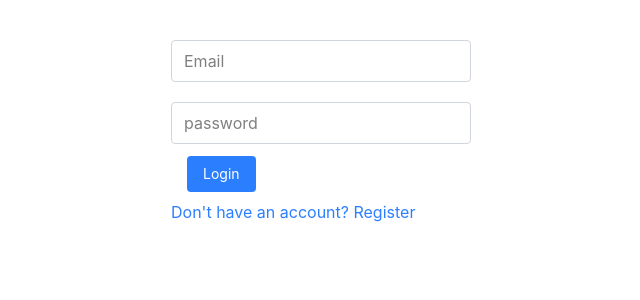
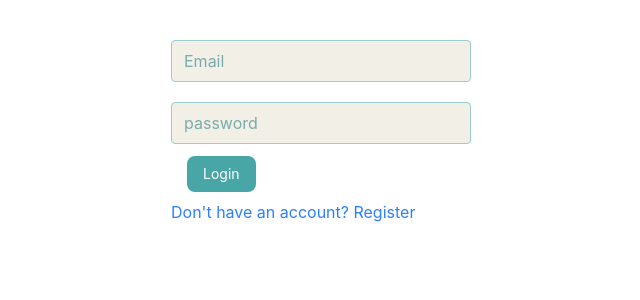
Before and after one commit to snehalkhater/CineMovie-project, a React (Vite) app in the folder client/: page /login in a window 1280 px wide. Shown: the top 300 px of the page, without its empty margins (319-959 px from the left). Built offline with nearby package versions, Linux system fonts and the light colour scheme.

Commit message:
button and input component are created

```diff
--- a/client/src/components/Button.jsx
+++ b/client/src/components/Button.jsx
@@ -9,15 +9,15 @@ function Button({ title, onClick, size = "medium", variant = "primary" }) {
   };
 
   const VARIANT_CLASSES = {
-    primary: "bg-blue-500 text-white hover:bg-blue-600",
-    secondary: "bg-gray-500 text-white hover:bg-gray-600",
-    tertiary: "bg-orange-400 text-black hover:bg-orange-600",
+    primary: "bg-[#48A6A7] text-white hover:bg-[#006A71]",
+    secondary: "bg-[#9ACBD0] text-black hover:bg-[#48A6A7]",
+    tertiary: "bg-[#F2EFE7] text-[#006A71] border border-[#006A71] hover:bg-[#9ACBD0]",
   };
 
   return (
     <button
       onClick={onClick}
-      className={`${VARIANT_CLASSES[variant]} ${SIZE_CLASSES[size]} rounded`}
+      className={`${VARIANT_CLASSES[variant]} ${SIZE_CLASSES[size]} rounded-lg transition duration-200`}
     >
       {title}
     </button>
--- a/client/src/components/Input.jsx
+++ b/client/src/components/Input.jsx
@@ -1,16 +1,16 @@
-function Input({type, placeholder, value, onChange,onKeyDown}) {
+function Input({ type, placeholder, value, onChange, onKeyDown }) {
   return (
-    < input
-    type={type}
-    placeholder={placeholder}
-    value={value}
-    onChange={onChange}
-    onKeyDown={onKeyDown}
-    className='border border-gray-300 rounded px-3 py-2
-    focus:outline-none focus:ring-2 focus:ring-blue-500
-    block w-full mb-3 mt-5'
+    <input
+      type={type}
+      placeholder={placeholder}
+      value={value}
+      onChange={onChange}
+      onKeyDown={onKeyDown}
+      className="border border-[#9ACBD0] bg-[#F2EFE7] text-[#006A71]
+      rounded px-3 py-2 block w-full mb-3 mt-5
+      focus:outline-none focus:ring-2 focus:ring-[#48A6A7]"
     />
   );
 }
 
-export default Input
+export default Input;
```
